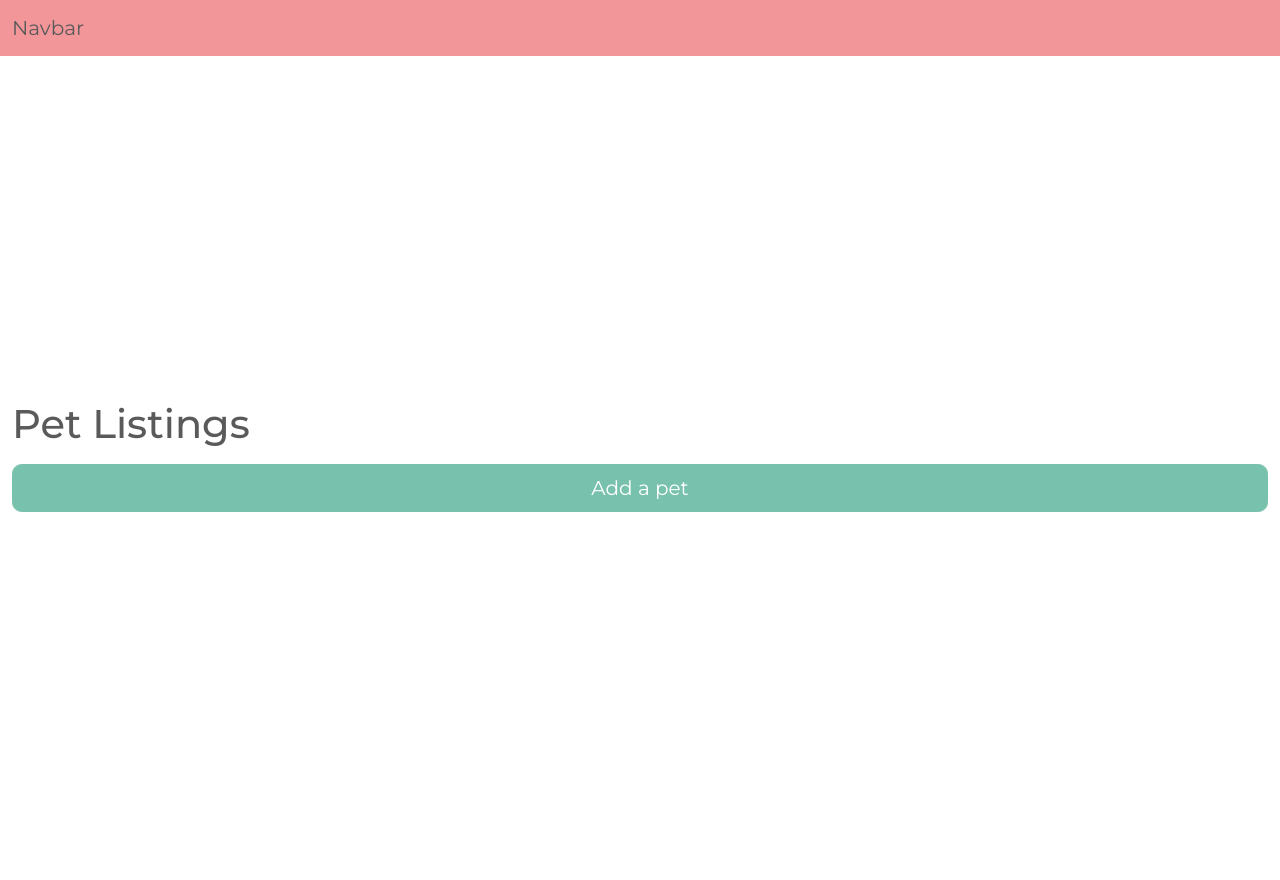
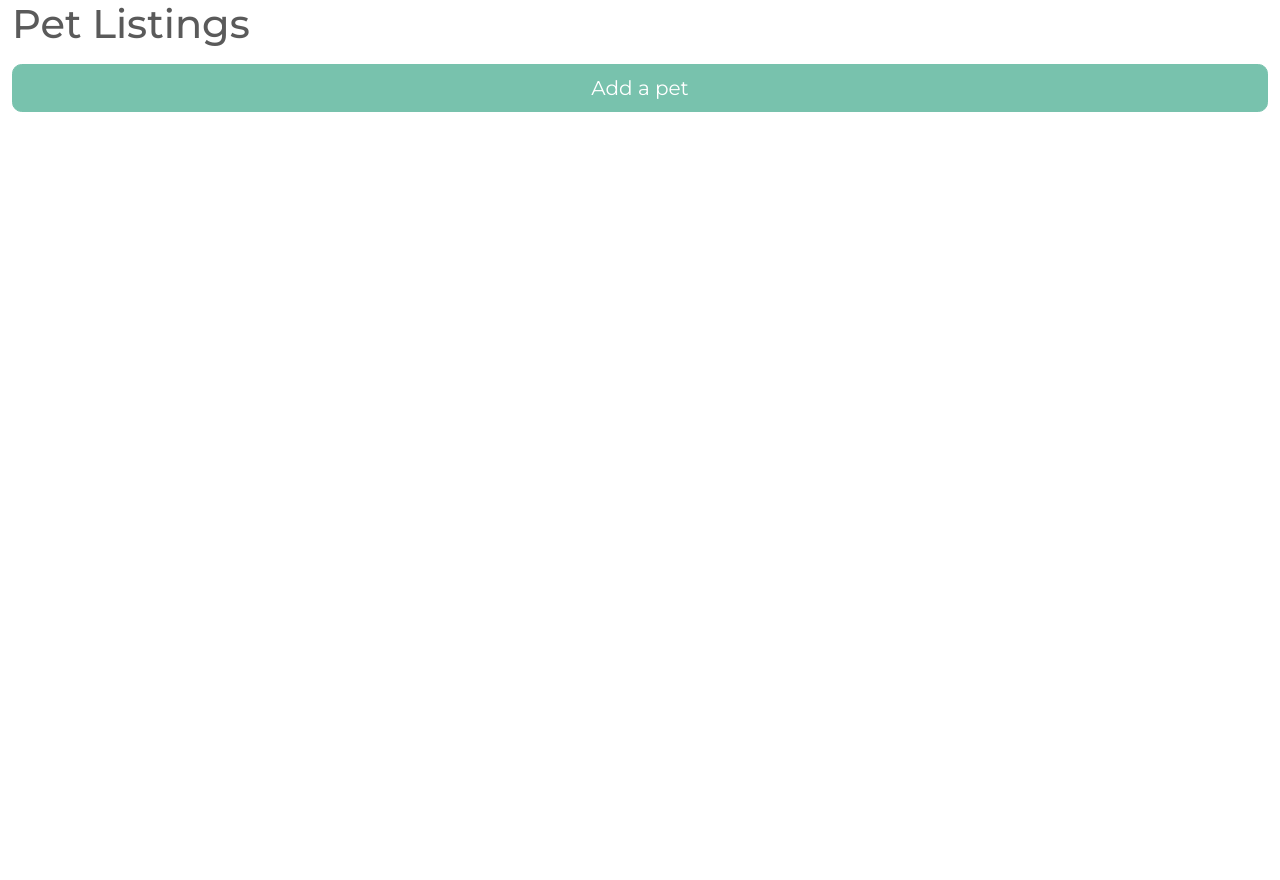
Before and after one commit to AnyaAven/flask-adopt, a Flask app: page / in a window 1280 px wide. After the commit the page ends 112 px from the top, so only its background shows below. Run offline with Flask 3, Linux system fonts and the light colour scheme.

Commit message:
refactoring

```diff
--- a/templates/base.jinja
+++ b/templates/base.jinja
@@ -3,7 +3,7 @@
 <head>
 
   <!-- Test comment for base -->
-  <title>{% block title %} Pet Adoption {% endblock %}</title>
+  <title>{% block title %} Pet {% endblock %}</title>
   <meta name="viewport" content="width=device-width, initial-scale=1, shrink-to-fit=no">
   <link
       href="https://bootswatch.com/5/minty/bootstrap.css"
@@ -15,7 +15,7 @@
 </head>
 <body>
 
-{% include 'nav.jinja' %}
+{# {% include 'nav.jinja' %} #}
 
 {% for msg in get_flashed_messages() %}
 
@@ -29,7 +29,7 @@
 {% endfor %}
 
 <div class="container-fluid mb-4">
-  <div class="row vh-100">
+  <div class="row">
     <div class="mx-auto my-auto">
       <main class="col w-100">
         {% block content %}{% endblock %}
```
